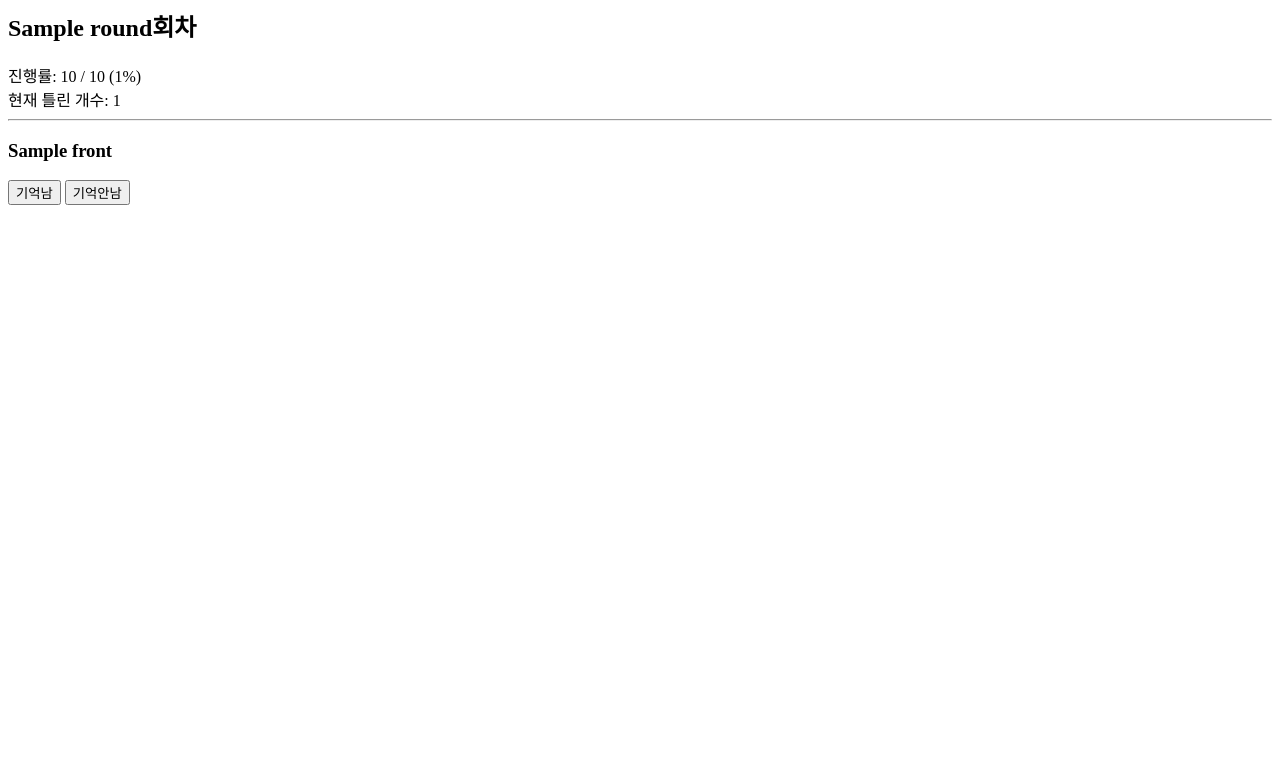
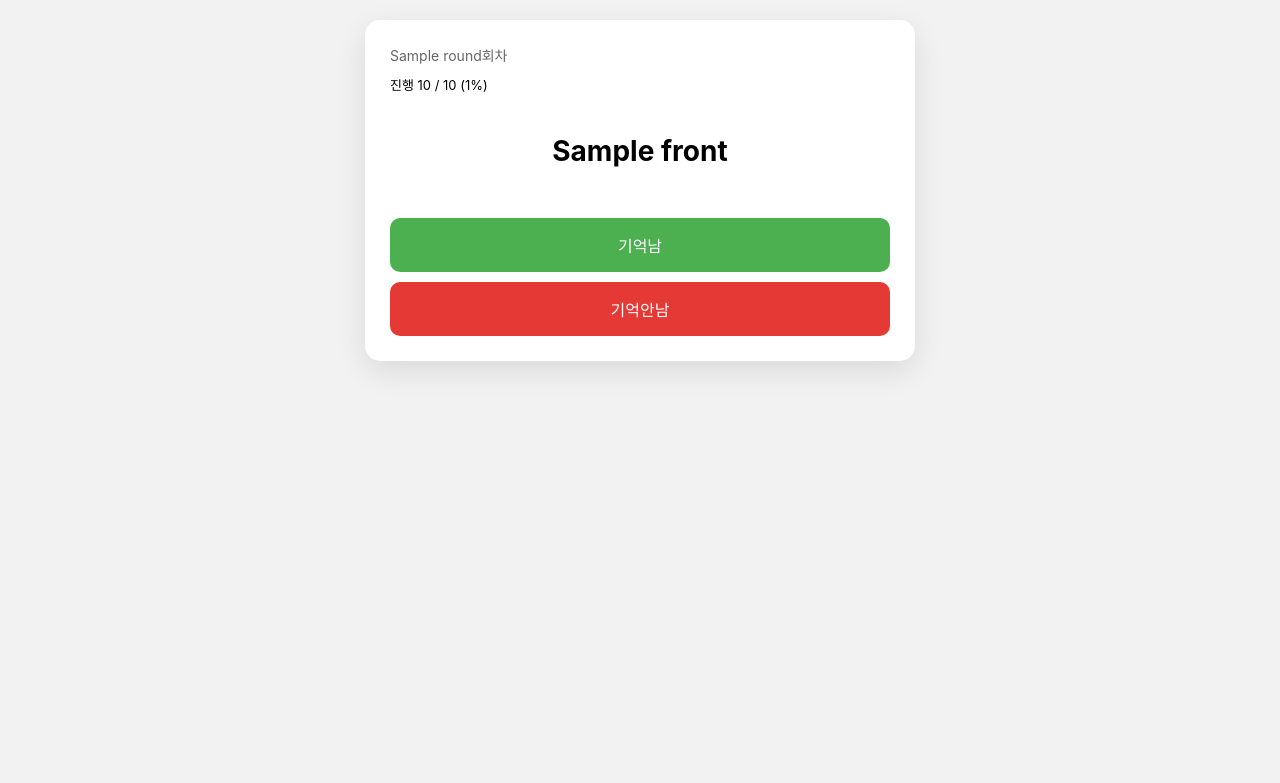
Before and after one commit to eungaramphoto/flashcard-app, a FastAPI app: template templates/card.html in a window 1280 px wide. Shown: the top 783 px of the page. Run offline with FastAPI, Linux system fonts and the light colour scheme; the template is opened without the code that fills it: most values are stand-ins (such as "Sample title", 1, 10 or a date in 2020).

Commit message:
add UI styling

```diff
--- a/templates/card.html
+++ b/templates/card.html
@@ -1,18 +1,81 @@
-<h2>{{ round }}회차</h2>
+<!DOCTYPE html>
+<html>
+<head>
+<meta name="viewport" content="width=device-width, initial-scale=1.0">
+<style>
+body {
+    font-family: -apple-system, BlinkMacSystemFont, sans-serif;
+    margin: 0;
+    padding: 20px;
+    background: #f2f2f2;
+}
 
-<div>
-진행률: {{ progress_current }} / {{ progress_total }} ({{ percent }}%)
+.container {
+    max-width: 500px;
+    margin: auto;
+    background: white;
+    padding: 25px;
+    border-radius: 15px;
+    box-shadow: 0 10px 30px rgba(0,0,0,0.1);
+}
+
+.round {
+    font-size: 14px;
+    color: #666;
+    margin-bottom: 10px;
+}
+
+.progress {
+    font-size: 13px;
+    margin-bottom: 20px;
+}
+
+.word {
+    font-size: 28px;
+    font-weight: bold;
+    margin: 40px 0;
+    text-align: center;
+}
+
+button {
+    width: 100%;
+    padding: 15px;
+    margin-top: 10px;
+    border: none;
+    border-radius: 10px;
+    font-size: 16px;
+}
+
+.yes {
+    background: #4CAF50;
+    color: white;
+}
+
+.no {
+    background: #E53935;
+    color: white;
+}
+</style>
+</head>
+
+<body>
+<div class="container">
+
+<div class="round">{{ round }}회차</div>
+
+<div class="progress">
+진행 {{ progress_current }} / {{ progress_total }} ({{ percent }}%)
 </div>
 
-<div>
-현재 틀린 개수: {{ wrong_count }}
+<div class="word">
+{{ card.front }}
 </div>
 
-<hr>
+<form action="/answer" method="post">
+    <button class="yes" name="remembered" value="yes">기억남</button>
+    <button class="no" name="remembered" value="no">기억안남</button>
+</form>
 
-<h3>{{ card.front }}</h3>
-
-<form action="/answer" method="post">
-    <button name="remembered" value="yes">기억남</button>
-    <button name="remembered" value="no">기억안남</button>
-</form>
+</div>
+</body>
+</html>
```
Also changed, not shown: templates/home.html (+44 -3 lines).
